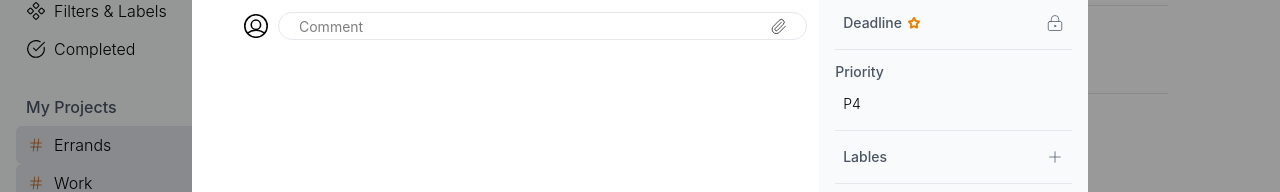
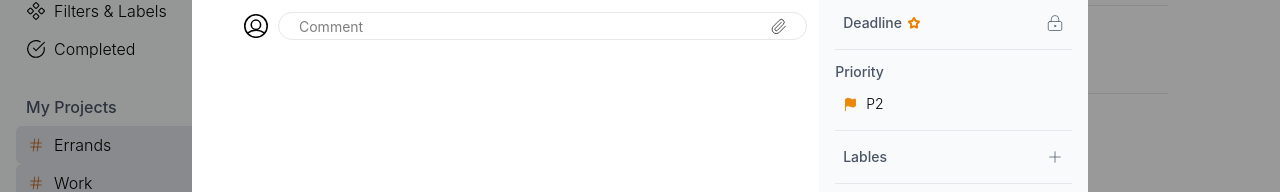
Before and after one commit to krunoslav-k/todoist-clone, a React (Vite) app: page / in a window 1280 px wide. Both pictures are taken after a click on the button 800 px from the left and 208 px from the top of the page. Shown: the part 246-438 px from the top of the page. Built offline with nearby package versions, Linux system fonts and the light colour scheme.

Commit message:
feat: enable dropdowns in TodoModal

```diff
--- a/src/components/Todo/TodoModal/TodoModal.tsx
+++ b/src/components/Todo/TodoModal/TodoModal.tsx
@@ -59,9 +59,9 @@ export default function TodoModal({
         />
 
         <div className="flex-1 flex">
-          <TodoModalContent selectedTodo={selectedTodo} />
+          <TodoModalContent selectedTodoId={selectedTodoId} />
 
-          <TodoModalSidebar />
+          <TodoModalSidebar selectedTodoId={selectedTodoId} />
         </div>
       </div>
     </div>
--- a/src/components/Todo/TodoModal/TodoModalContent.tsx
+++ b/src/components/Todo/TodoModal/TodoModalContent.tsx
@@ -1,17 +1,16 @@
 import { Check, Paperclip, Plus } from "lucide-react";
 import profileIcon from "../../../assets/profile.svg";
-import { useAppDispatch } from "../../../hooks/reduxHooks";
+import { useAppDispatch, useAppSelector } from "../../../hooks/reduxHooks";
 import { updateTodo } from "../../../slices/todosSlice";
-import type Todo from "../../../types/todo";
 
 interface TodoModalContentProps {
-  selectedTodo: Todo;
+  selectedTodoId: number;
 }
 
 export default function TodoModalContent({
-  selectedTodo,
+  selectedTodoId,
 }: TodoModalContentProps) {
-  const todo = selectedTodo;
+  const todo = useAppSelector((state) => state.todos.entities[selectedTodoId]);
 
   const dispatch = useAppDispatch();
 
--- a/src/components/Todo/TodoModal/TodoModalSidebar.tsx
+++ b/src/components/Todo/TodoModal/TodoModalSidebar.tsx
@@ -1,15 +1,45 @@
-import { ChevronDown, LockKeyhole, Plus, type LucideIcon } from "lucide-react";
+import {
+  ChevronDown,
+  Flag,
+  LockKeyhole,
+  Plus,
+  type LucideIcon,
+} from "lucide-react";
 import TodoModalSidebarItem from "./TodoModalSidebarItem";
+import * as Popover from "@radix-ui/react-popover";
+import DueDateMenu from "../TodoForm/menus/DueDateMenu/DueDateMenu";
+import PriorityDropdown from "../TodoForm/menus/PriorityDropdown";
+import LabelsDropdown from "../TodoForm/menus/LabelsDropdown";
+import RemindersDropdown from "../TodoForm/menus/RemindersDropdown";
+import useTodoActions from "../../../hooks/useTodoActions";
+import { useAppSelector } from "../../../hooks/reduxHooks";
+import { priorityColors } from "../../../config/priorityStyles";
+
+interface TodoModalSidebarProps {
+  selectedTodoId: number;
+}
 
 interface Item {
   label: string | null;
-  buttonText: string;
+  buttonText: string | React.ReactNode;
   hasStar: boolean;
   Icon: LucideIcon;
   iconClasses: string;
+  dropdown: React.ReactNode;
 }
 
-export default function TodoModalSidebar() {
+export default function TodoModalSidebar({
+  selectedTodoId,
+}: TodoModalSidebarProps) {
+  const todo = useAppSelector((state) => state.todos.entities[selectedTodoId]);
+
+  const colors = priorityColors;
+
+  const { setDueDate, removeDueDate, setPriority, toggleReminder, addLabel } =
+    useTodoActions(selectedTodoId);
+
+  if (!todo) return null;
+
   const items: Item[] = [
     {
       label: "Project",
@@ -17,6 +47,7 @@ export default function TodoModalSidebar() {
       hasStar: false,
       Icon: ChevronDown,
       iconClasses: "opacity-0 group-hover:opacity-100",
+      dropdown: <></>,
     },
     {
       label: null,
@@ -24,6 +55,13 @@ export default function TodoModalSidebar() {
       hasStar: false,
       Icon: Plus,
       iconClasses: "",
+      dropdown: (
+        <DueDateMenu
+          onSelectDate={setDueDate}
+          onSelectDateAndClose={setDueDate}
+          onDeleteDate={removeDueDate}
+        />
+      ),
     },
     {
       label: null,
@@ -31,13 +69,31 @@ export default function TodoModalSidebar() {
       hasStar: true,
       Icon: LockKeyhole,
       iconClasses: "",
+      dropdown: <></>,
     },
     {
       label: "Priority",
-      buttonText: "P4",
+      buttonText: (
+        <span className="flex justify-center items-center gap-2">
+          <Flag
+            strokeWidth={1.5}
+            size={15}
+            color={todo.priority === 4 ? "#6a7282" : colors[todo.priority]}
+            fill={colors[todo.priority]}
+            className="text-gray-500"
+          />
+          P{todo.priority}
+        </span>
+      ),
       hasStar: false,
       Icon: ChevronDown,
       iconClasses: "opacity-0 group-hover:opacity-100",
+      dropdown: (
+        <PriorityDropdown
+          onPrioritySelect={setPriority}
+          currentPriority={todo.priority}
+        />
+      ),
     },
     {
       label: null,
@@ -45,6 +101,13 @@ export default function TodoModalSidebar() {
       hasStar: false,
       Icon: Plus,
       iconClasses: "",
+      dropdown: (
+        <LabelsDropdown
+          onLabelSelect={addLabel}
+          labelQuery={""}
+          onClose={() => {}}
+        />
+      ),
     },
     {
       label: null,
@@ -52,6 +115,12 @@ export default function TodoModalSidebar() {
       hasStar: false,
       Icon: Plus,
       iconClasses: "",
+      dropdown: (
+        <RemindersDropdown
+          hasReminder={todo.hasReminder}
+          onToggleReminder={toggleReminder}
+        />
+      ),
     },
     {
       label: null,
@@ -59,13 +128,17 @@ export default function TodoModalSidebar() {
       hasStar: true,
       Icon: LockKeyhole,
       iconClasses: "",
+      dropdown: <></>,
     },
   ];
 
   return (
     <div className="w-[30%] h-full p-4 flex flex-col justify-start items-start bg-gray-50 text-sm">
-      {items.map(({ label, buttonText, hasStar, Icon, iconClasses }) => {
+      {items.map(
+        ({ label, buttonText, hasStar, Icon, iconClasses, dropdown }) => {
           return (
+            <Popover.Root>
+              <Popover.Trigger asChild>
                 <TodoModalSidebarItem
                   label={label}
                   buttonText={buttonText}
@@ -73,8 +146,15 @@ export default function TodoModalSidebar() {
                   Icon={Icon}
                   iconClasses={iconClasses}
                 />
+              </Popover.Trigger>
+
+              <Popover.Portal>
+                <Popover.Content className="z-100">{dropdown}</Popover.Content>
+              </Popover.Portal>
+            </Popover.Root>
           );
-      })}
+        },
+      )}
     </div>
   );
 }
--- a/src/components/Todo/TodoModal/TodoModalSidebarItem.tsx
+++ b/src/components/Todo/TodoModal/TodoModalSidebarItem.tsx
@@ -3,7 +3,7 @@ import Divider from "../../Divider";
 
 interface TodoModalSidebarItemProps {
   label: string | null;
-  buttonText: string;
+  buttonText: string | React.ReactNode;
   hasStar: boolean;
   Icon: LucideIcon;
   iconClasses: string;
@@ -15,12 +15,14 @@ export default function TodoModalSidebarItem({
   hasStar,
   Icon,
   iconClasses,
+  ...props
 }: TodoModalSidebarItemProps) {
   return (
     <>
       {label && <p className="mb-2 font-medium text-gray-600">{label}</p>}
       <button
-        className={`flex justify-between items-center w-full px-2 py-1 rounded-md cursor-pointer hover:bg-gray-200 ${label ? "font-light" : "font-medium text-gray-600"}`}
+        {...props}
+        className={`flex justify-between items-center w-full px-2 py-1 rounded-md cursor-pointer hover:bg-gray-200 group ${label ? "font-light" : "font-medium text-gray-600"}`}
       >
         <div className="flex justify-center items-center gap-1.5">
           {buttonText}
--- a/src/config/priorityStyles.ts
+++ b/src/config/priorityStyles.ts
@@ -43,5 +43,5 @@ export const priorityColors: Record<Priority, string> = {
   1: "#d1453c",
   2: "#eb890b",
   3: "#2570e0",
-  4: "",
+  4: "transparent",
 };
--- /dev/null
+++ b/src/hooks/useTodoActions.ts
@@ -0,0 +1,61 @@
+import { updateTodo } from "../slices/todosSlice";
+import type { Priority } from "../types/todo";
+import { useAppDispatch, useAppSelector } from "./reduxHooks";
+
+function useTodoActions(todoId: number) {
+  const dispatch = useAppDispatch();
+  const todos = useAppSelector((state) => state.todos.entities);
+
+  function setDueDate(date: Date) {
+    dispatch(updateTodo({ id: todoId, changes: { dueDate: date } }));
+  }
+
+  function removeDueDate() {
+    dispatch(updateTodo({ id: todoId, changes: { dueDate: undefined } }));
+  }
+
+  function setPriority(priority: Priority) {
+    dispatch(updateTodo({ id: todoId, changes: { priority } }));
+  }
+
+  function toggleReminder() {
+    const todo = todos[todoId];
+
+    if (!todo) return;
+
+    dispatch(
+      updateTodo({
+        id: todoId,
+        changes: { hasReminder: !todo.hasReminder },
+      }),
+    );
+  }
+
+  function addLabel(label: string) {
+    const todo = todos[todoId];
+    if (!todo) return;
+
+    const labels = todo.labels ?? [];
+
+    if (labels.includes(label)) return;
+
+    dispatch(
+      updateTodo({
+        id: todoId,
+        changes: {
+          labels: [...labels, label],
+        },
+      }),
+    );
+  }
+
+  return {
+    setDueDate,
+    removeDueDate,
+    setPriority,
+    toggleReminder,
+    addLabel,
+  };
+}
+
+export default useTodoActions;
```
Lines whose indentation alone changed are shown as unchanged.
